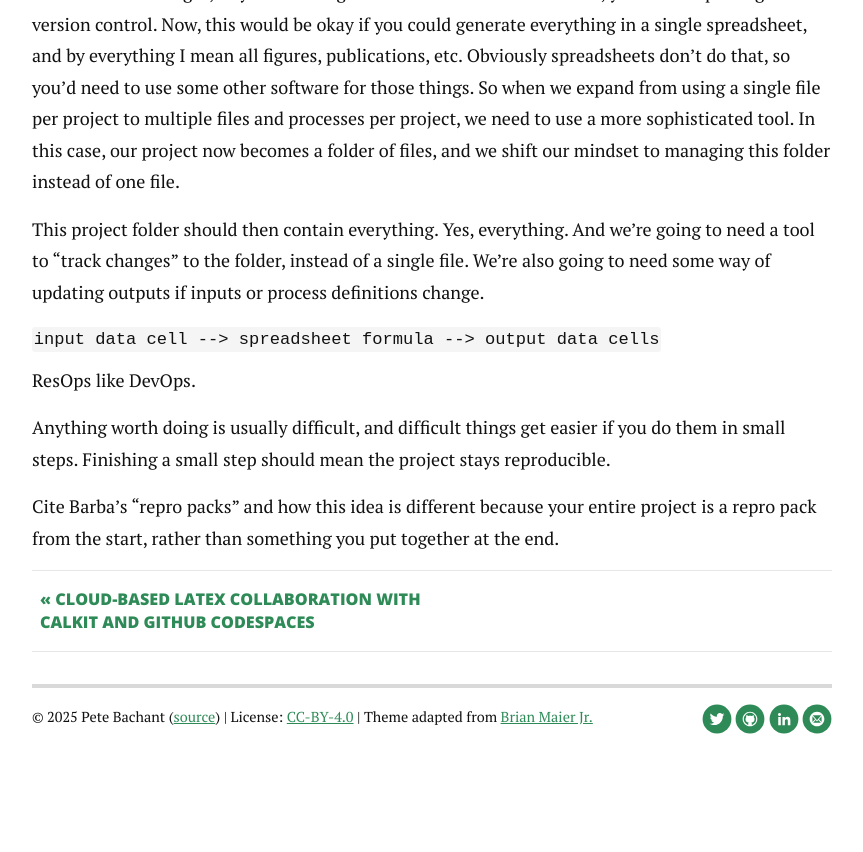
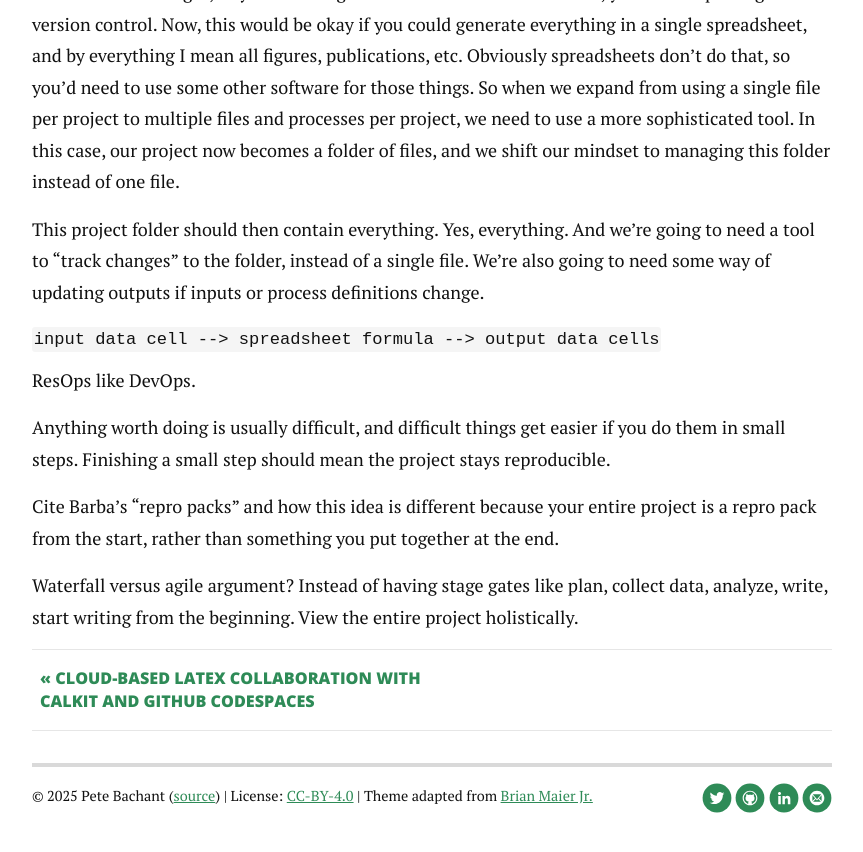
Before and after one commit to petebachant/petebachant.github.io, a Jekyll site: the page built from _posts/2025-02-28-continuous-reproducibility.markdown, in a window 1280 px wide and 900 px high, scrolled down 3469 px. Shown: the top 852 px of the window, without its empty margins (208-1071 px from the left). Built offline with Jekyll 4.4.1, drawn with Linux system fonts in a browser that asks for light colours; nearby versions of some CDN libraries; comment, search, counter and statistics services are not loaded; before the commit the page ends 4290 px from its top, so only the background shows below that.

Commit message:
Add agile comment

```diff
--- a/_posts/2025-02-28-continuous-reproducibility.markdown
+++ b/_posts/2025-02-28-continuous-reproducibility.markdown
@@ -205,3 +205,8 @@ Finishing a small step should mean the project stays reproducible.
 Cite Barba's "repro packs" and how this idea is different because
 your entire project is a repro pack from the start,
 rather than something you put together at the end.
+
+Waterfall versus agile argument?
+Instead of having stage gates like plan, collect data,
+analyze, write, start writing from the beginning.
+View the entire project holistically.
```
